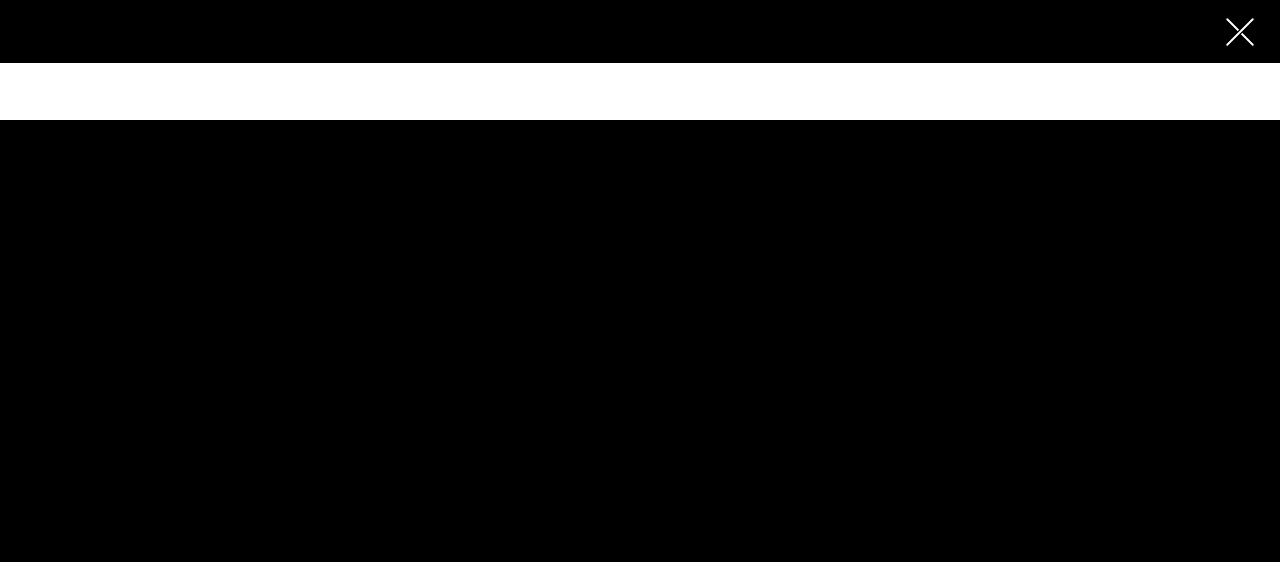
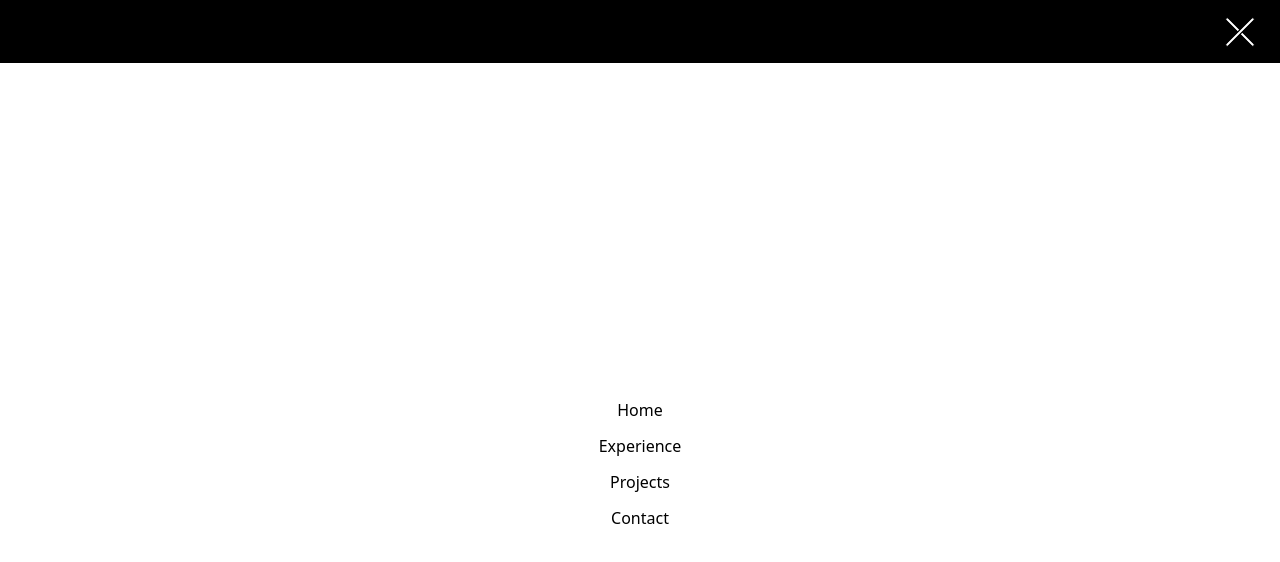
Before and after one commit to leulmes/portfolio-site, a Next.js app: page / in a window 1280 px wide. Both pictures are taken after a click on the button 1240 px from the left and 31 px from the top of the page. Shown: the top 562 px of the page. Built offline with nearby package versions, Linux system fonts and the light colour scheme.

Commit message:
basic dropdown menu, need to animate it + add framer motion transitions

```diff
--- a/app/components/DropdownSheet.tsx
+++ b/app/components/DropdownSheet.tsx
@@ -1,11 +1,30 @@
-import React from 'react'
+"use client";
+import Link from "next/link";
+import React from "react";
 
+interface NavLink {
+    idx: number;
+	title: string;
+	href: string;
+}
+const navLinks: NavLink[] = [
+	{ idx: 0, title: "Home", href: "/home" },
+	{ idx: 1, title: "Experience", href: "/experience" },
+	{ idx: 2, title: "Projects", href: "/projects" },
+	{ idx: 3, title: "Contact", href: "/contact" },
+];
 const DropdownSheet = () => {
-  return (
-    <div className='bg-white w-full h-14'>
+    const navItems = navLinks.map((link) => {
+        return (<li key={link.idx}><Link href={link.href}>{link.title}</Link></li>);
+    });
 
-    </div>
-  )
-}
+	return (
+		<div className="flex bg-white w-full h-screen items-center justify-center">
+			<ul className="flex flex-col gap-3 items-center justify-center">
+				{navItems}
+			</ul>
+		</div>
+	);
+};
 
-export default DropdownSheet
+export default DropdownSheet;
--- a/app/components/MenuButton.tsx
+++ b/app/components/MenuButton.tsx
@@ -3,7 +3,7 @@ import React, { useState } from "react";
 import { motion, MotionConfig } from "motion/react";
 import { activeProps } from "../types";
 
-const AnimatedBurger = ({active, setActive}: activeProps) => {
+const AnimatedBurger = ({ active, setActive }: activeProps) => {
 	// const [active, setActive] = useState(false);
 
 	return (
```
Also changed, not shown: app/components/Navbar.tsx (+1 -12 lines), app/page.tsx (+4 -5 lines).
